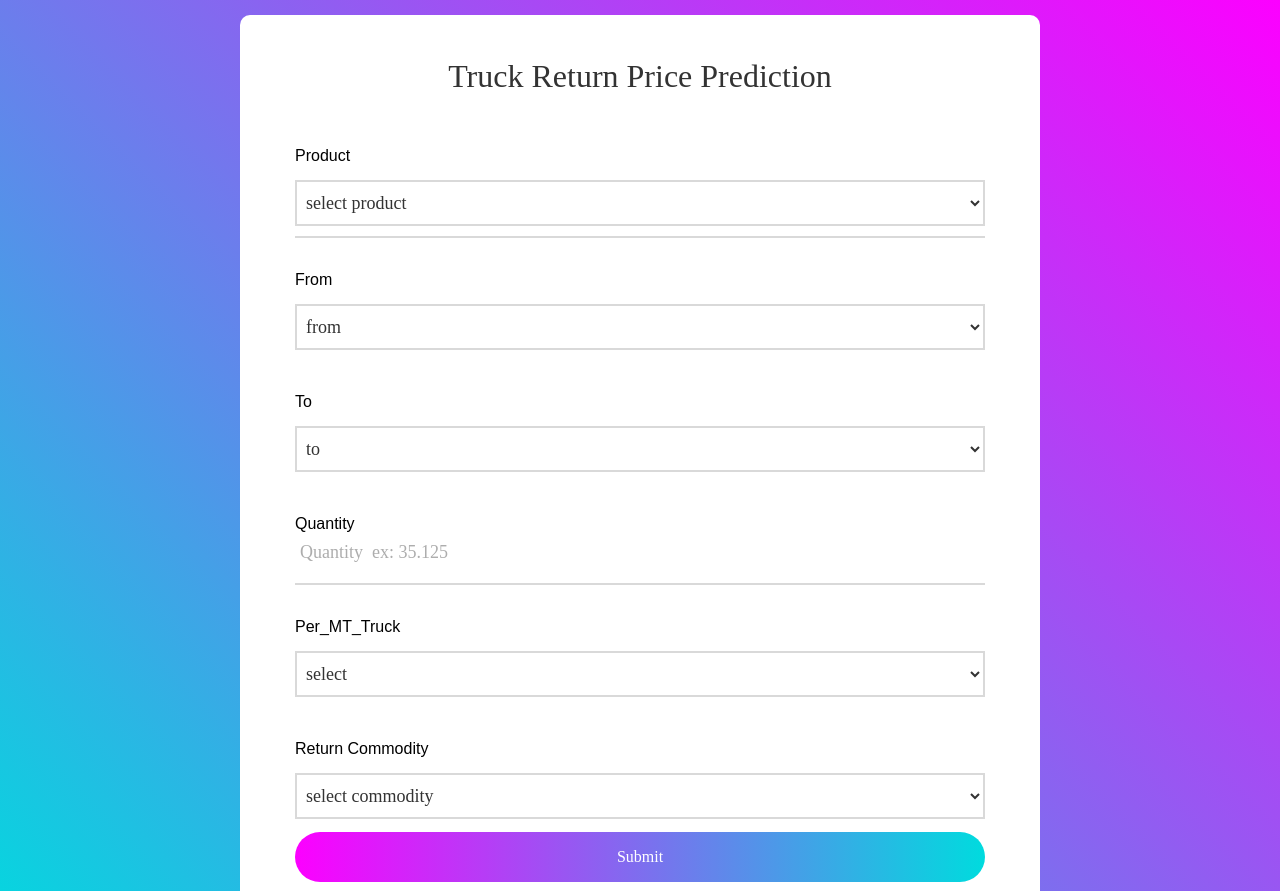
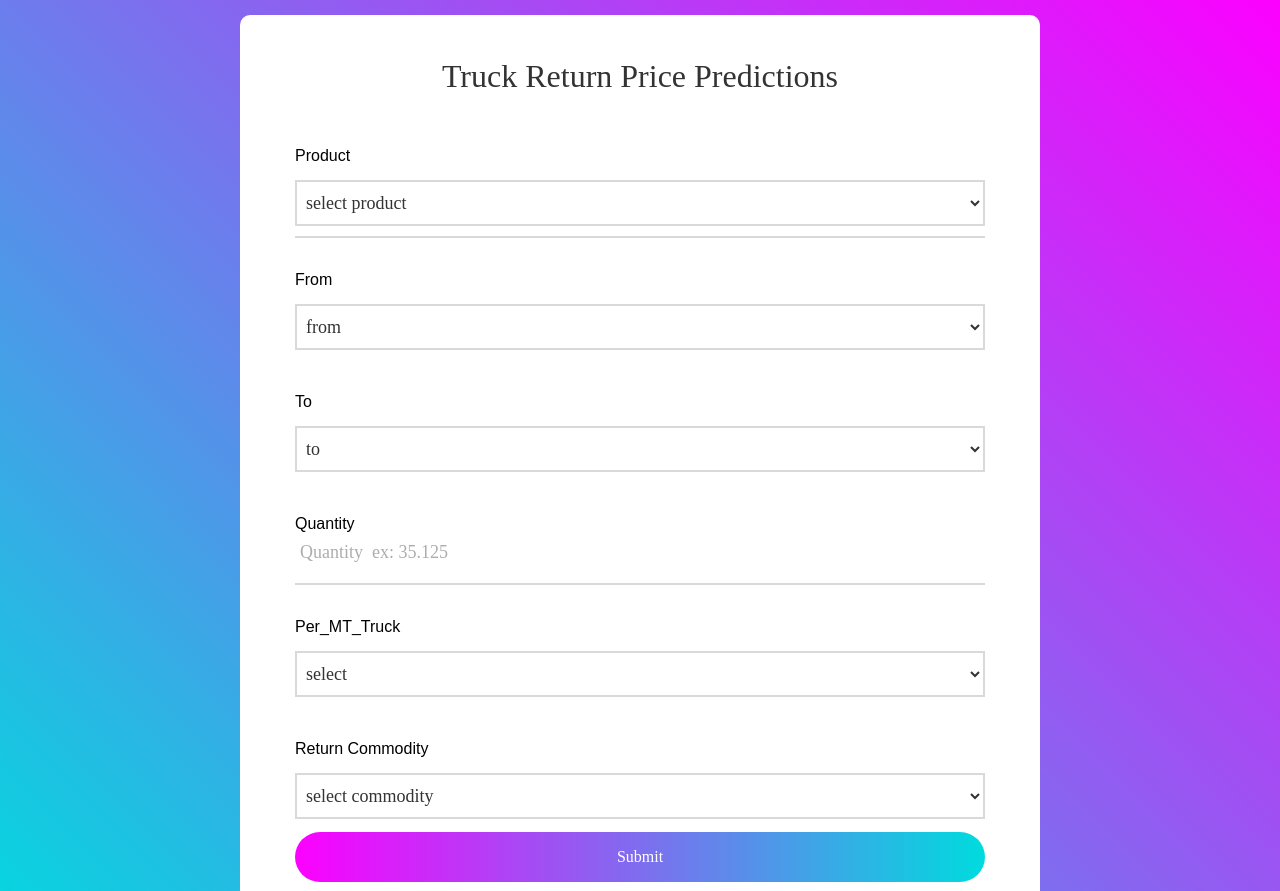
Before and after one commit to santoshreddie/Trucknetics, a Flask app: page / in a window 1280 px wide. Shown: the top 891 px of the page. Run offline with Flask 2, Linux system fonts and the light colour scheme.

Commit message:
second repository

```diff
--- a/templates/index2.html
+++ b/templates/index2.html
@@ -12,7 +12,7 @@
 	<div class="container-contact100">
 		<div class="wrap-contact100">
 			<form class="contact100-form validate-form" action="/predict" method="POST" >
-				<span class="contact100-form-title" style="font-size:32px"> Truck Return Price Prediction</span>
+				<span class="contact100-form-title" style="font-size:32px"> Truck Return Price Predictions</span>
 				<span class="contact100-form-title" id="output" style="color: #ff0000;" >&nbsp;</span>
 				<div class="wrap-input100 " >
 					<span class="label-input100">Product</span>
```
Also changed, not shown: README.md.
